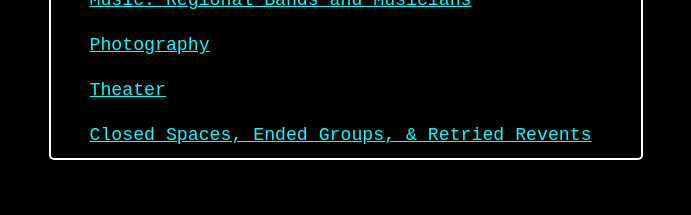
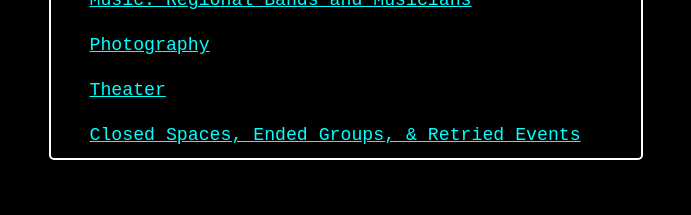
Before and after one commit to KLabWeb/Philly-Happenings, a React (Create React App) app: page / in a window 1280 px wide. Shown: the part 1760-1975 px from the top of the page, without its empty margins (294-985 px from the left). Built offline with nearby package versions, Linux system fonts and the light colour scheme; the HTML template or start-up script is replaced by a standard one.

Commit message:
fix typo in site index

```diff
--- a/src/header.js
+++ b/src/header.js
@@ -58,7 +58,7 @@ export const Header = props => {
         <br/>
         <a href="#theater">Theater</a>
         <br/>
-        <a href="#closed-spaces-groups-events">Closed Spaces, Ended Groups, & Retried Revents</a>
+        <a href="#closed-spaces-groups-events">Closed Spaces, Ended Groups, & Retried Events</a>
       </div>
     </div>
   )
```
